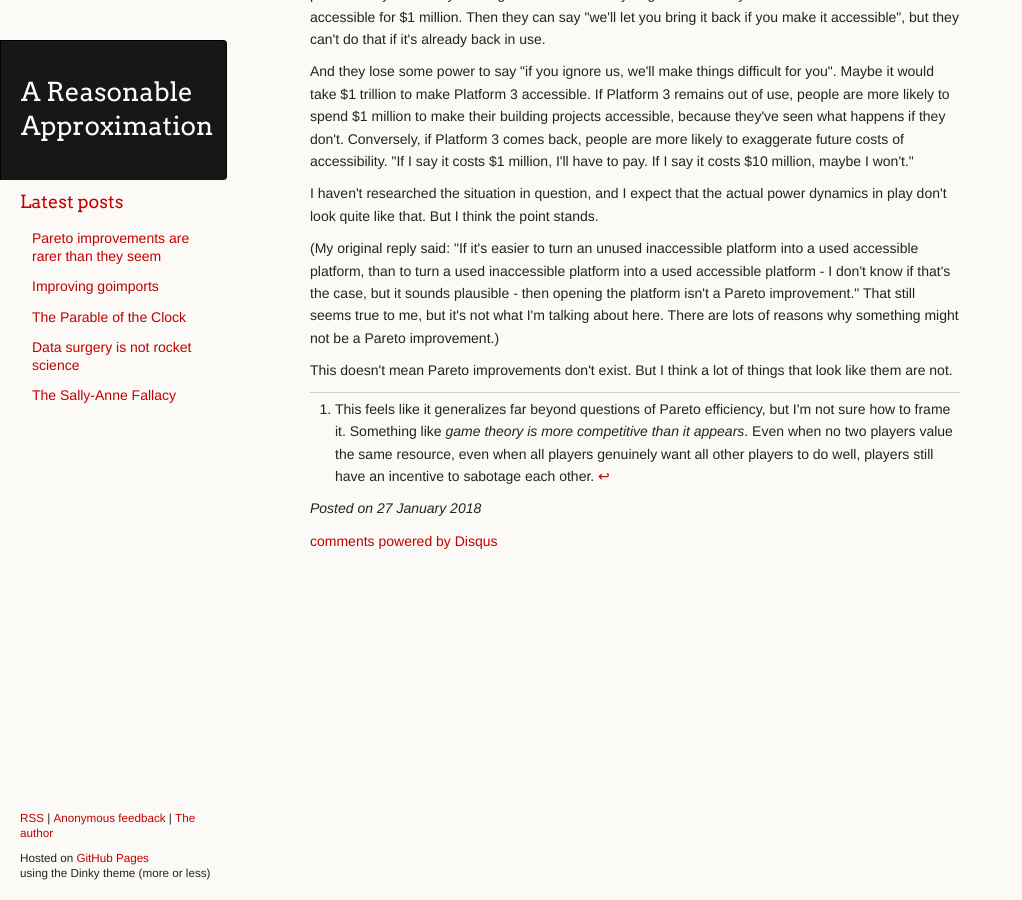
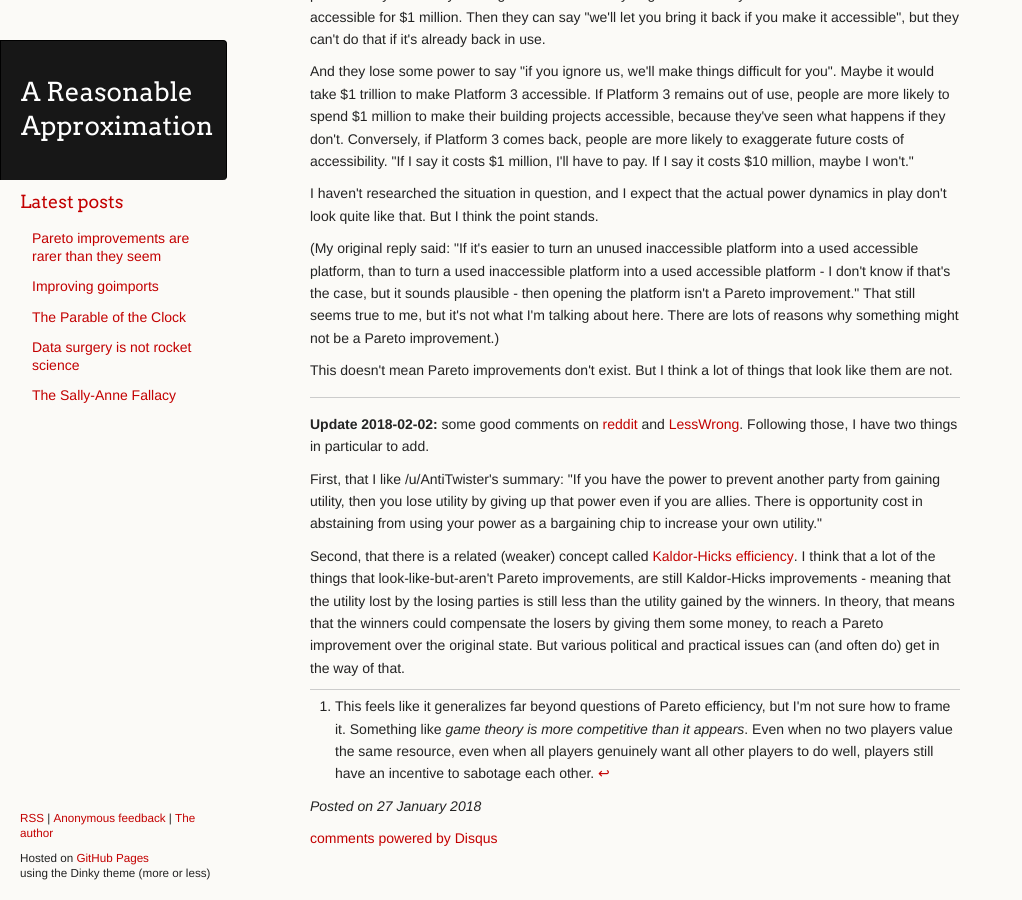
Before and after one commit to ChickenProp/chickenprop.github.com, a Jekyll site: the page built from _posts/2018-01-27-pareto-improvements-rare.md, in a window 1280 px wide and 900 px high, scrolled down 767 px. Shown: the whole window, without its empty margins (0-1022 px from the left). Built offline with Jekyll 4.4.1, drawn with Linux system fonts in a browser that asks for light colours; nearby versions of some CDN libraries; comment, search, counter and statistics services are not loaded.

Commit message:
Update to Pareto.

```diff
--- a/_posts/2018-01-27-pareto-improvements-rare.md
+++ b/_posts/2018-01-27-pareto-improvements-rare.md
@@ -33,3 +33,11 @@ I haven't researched the situation in question, and I expect that the actual pow
 (My original reply said: "If it's easier to turn an unused inaccessible platform into a used accessible platform, than to turn a used inaccessible platform into a used accessible platform - I don't know if that's the case, but it sounds plausible - then opening the platform isn't a Pareto improvement." That still seems true to me, but it's not what I'm talking about here. There are lots of reasons why something might not be a Pareto improvement.)
 
 This doesn't mean Pareto improvements don't exist. But I think a lot of things that look like them are not.
+
+---
+
+**Update 2018-02-02:** some good comments on [reddit](https://www.reddit.com/r/slatestarcodex/comments/7tfxen/pareto_improvements_are_rarer_than_they_seem/) and [LessWrong](https://www.lesserwrong.com/posts/5AQBNwDoKW5YXDbvc/pareto-improvements-are-rarer-than-they-seem). Following those, I have two things in particular to add.
+
+First, that I like /u/AntiTwister's summary: "If you have the power to prevent another party from gaining utility, then you lose utility by giving up that power even if you are allies. There is opportunity cost in abstaining from using your power as a bargaining chip to increase your own utility."
+
+Second, that there is a related (weaker) concept called [Kaldor-Hicks efficiency](https://en.wikipedia.org/wiki/Kaldor%E2%80%93Hicks_efficiency). I think that a lot of the things that look-like-but-aren't Pareto improvements, are still Kaldor-Hicks improvements - meaning that the utility lost by the losing parties is still less than the utility gained by the winners. In theory, that means that the winners could compensate the losers by giving them some money, to reach a Pareto improvement over the original state. But various political and practical issues can (and often do) get in the way of that.
```
